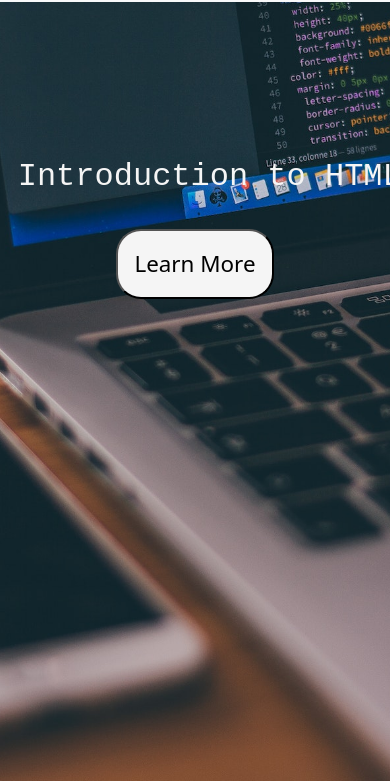
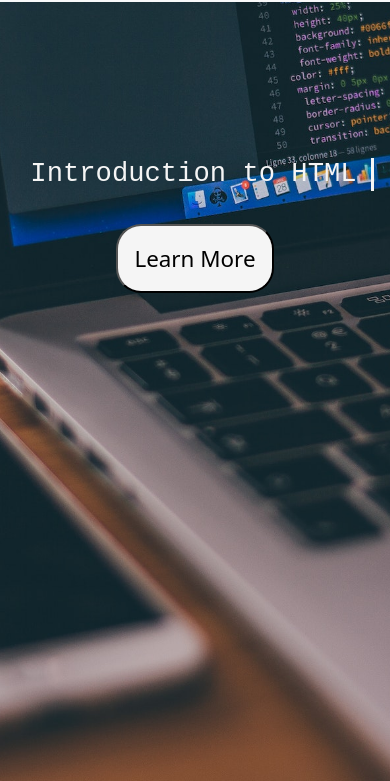
Before and after one commit to christian-darvs/Final-Output, a plain HTML site: page index.html in a window 390 px wide. Shown: the part 63-844 px from the top of the page. Drawn offline with nearby package versions, Linux system fonts and the light colour scheme.

Commit message:
edit media query

```diff
--- a/styles.css
+++ b/styles.css
@@ -94,3 +94,15 @@ button:hover{
         overflow-wrap: normal;
     }
 }
+
+@media (max-width: 400px) {
+    h1{
+       font-size: 1.7rem;
+    }
+    .wrapper {
+        margin-top: 40%;
+        display: grid;
+        word-wrap: normal;
+        overflow-wrap: normal;
+    }
+}
```
